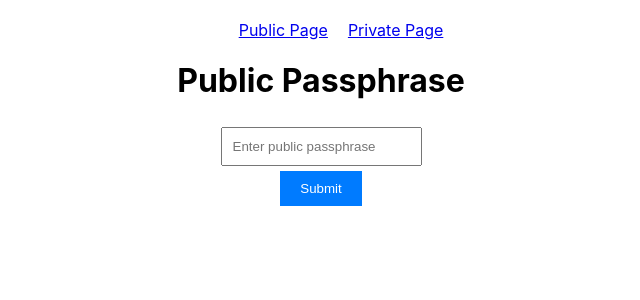
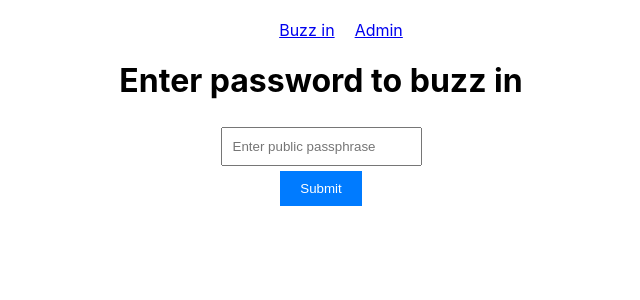
Before and after one commit to gagank1/gagan-bet, a React (Create React App) app in the folder frontend/: page /public in a window 1280 px wide. Shown: the top 300 px of the page, without its empty margins (319-959 px from the left). Built offline with nearby package versions, Linux system fonts and the light colour scheme.

Commit message:
fixed words on page

```diff
--- a/frontend/src/App.js
+++ b/frontend/src/App.js
@@ -45,7 +45,7 @@ function PublicPage() {
 
   return (
     <div>
-      <h1>Public Passphrase</h1>
+      <h1>Enter password to buzz in</h1>
       <form onSubmit={handleSubmit}>
         <input
           type="text"
@@ -101,7 +101,7 @@ function PrivatePage() {
 
   return (
     <div>
-      <h1>Private Passphrase</h1>
+      <h1>Reset public password</h1>
       <form onSubmit={handleSubmit}>
         <input
           type="text"
@@ -129,10 +129,10 @@ function App() {
           <nav>
             <ul>
               <li>
-                <Link to="/public">Public Page</Link>
+                <Link to="/public">Buzz in</Link>
               </li>
               <li>
-                <Link to="/private">Private Page</Link>
+                <Link to="/private">Admin</Link>
               </li>
             </ul>
           </nav>
```
Also changed, not shown: 8 other files (tests, documents, lock files or other folders).
